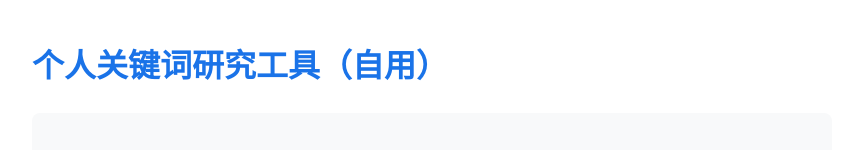
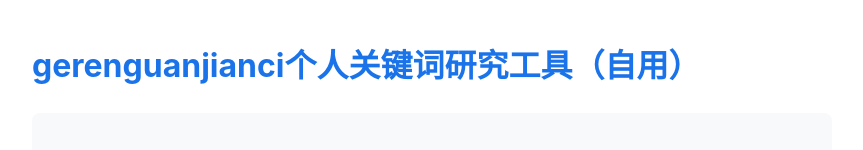
Before and after one commit to gilbertocloptonq377-hub/ads-keyword-tool, a plain HTML site: page index.html in a window 1280 px wide. Shown: the top 150 px of the page, without its empty margins (208-1071 px from the left). Drawn offline with Linux system fonts and the light colour scheme.

Commit message:
Update index.html

```diff
--- a/index.html
+++ b/index.html
@@ -3,7 +3,7 @@
 <head>
   <meta charset="UTF-8">
   <meta name="viewport" content="width=device-width, initial-scale=1.0">
-  <title>个人关键词研究工具 - 自用</title>
+  <title>gerenguanjianci 个人关键词研究工具 - 自用</title>
   <style>
     body { font-family: -apple-system, BlinkMacSystemFont, "Segoe UI", Roboto, sans-serif; max-width: 800px; margin: 40px auto; padding: 0 20px; line-height: 1.6; color: #333; }
     h1 { color: #1a73e8; }
@@ -11,7 +11,7 @@
   </style>
 </head>
 <body>
-  <h1>个人关键词研究工具（自用）</h1>
+  <h1>gerenguanjianci个人关键词研究工具（自用）</h1>
 
   <div class="box">
     <p><strong>开发者：</strong>个人开发者（Individual Developer）</p>
```
